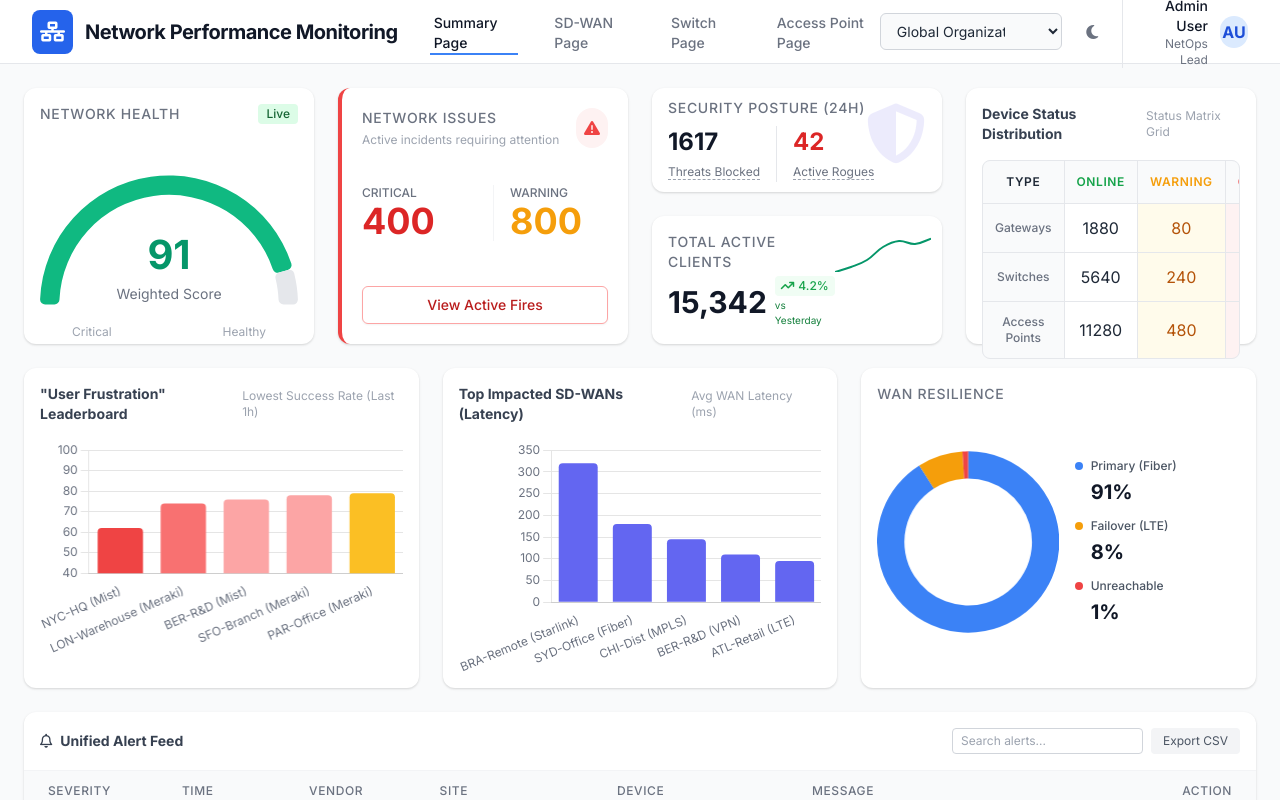
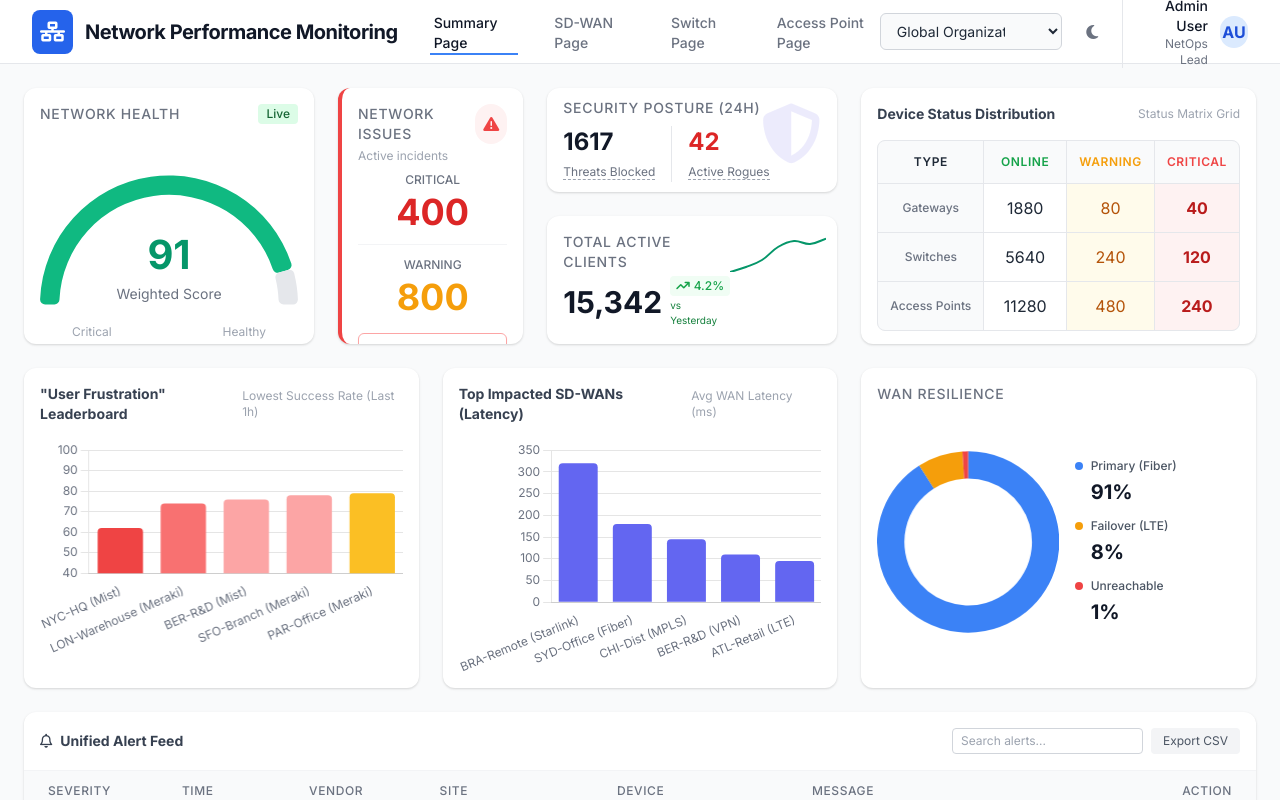
Before and after one commit to jkarnik/Network-Page, a plain HTML site: page index.html in a window 1280 px wide. Drawn offline with nearby package versions, Linux system fonts and the light colour scheme.

Commit message:
Reordering v2

```diff
--- a/index.html
+++ b/index.html
@@ -199,34 +199,30 @@
             </div>
 
             <!-- 2. Critical Issues Counter (Big Numbers) -->
-            <div class="col-span-12 sm:col-span-6 lg:col-span-3 card p-0 overflow-hidden border-l-4 border-red-500 h-64 bg-white dark:bg-dark-card">
-                <div class="p-5 flex-1 flex flex-col justify-between">
+            <div class="col-span-12 sm:col-span-6 lg:col-span-2 card p-0 overflow-hidden border-l-4 border-red-500 h-64 bg-white dark:bg-dark-card">
+                <div class="p-4 flex-1 flex flex-col justify-between">
                     <div class="flex justify-between items-start">
                         <div>
                             <h3 class="text-sm font-medium text-gray-500 dark:text-gray-400 uppercase tracking-wider">Network Issues</h3>
-                            <p class="text-xs text-gray-400 mt-1">Active incidents requiring attention</p>
+                            <p class="text-xs text-gray-400 mt-1">Active incidents</p>
                         </div>
                         <div class="bg-red-50 dark:bg-red-900/20 p-2 rounded-full">
                             <i class="fa-solid fa-triangle-exclamation text-red-500"></i>
                         </div>
                     </div>
 
-                    <div class="grid grid-cols-2 gap-4 my-2">
-                        <div class="flex flex-col">
-                            <span class="text-xs text-gray-500 dark:text-gray-400 font-medium uppercase">Critical</span>
-                            <div class="flex items-baseline gap-1">
-                                <span class="text-4xl font-bold text-red-600" id="criticalCount">--</span>
-                            </div>
+                    <div class="flex flex-col gap-3 my-2">
+                        <div class="flex flex-col text-center">
+                            <span class="text-xs text-gray-500 dark:text-gray-400 font-medium uppercase mb-1">Critical</span>
+                            <span class="text-4xl font-bold text-red-600" id="criticalCount">--</span>
                         </div>
-                        <div class="flex flex-col border-l pl-4 border-gray-100 dark:border-gray-700">
-                            <span class="text-xs text-gray-500 dark:text-gray-400 font-medium uppercase">Warning</span>
-                            <div class="flex items-baseline gap-1">
-                                <span class="text-4xl font-bold text-amber-500" id="warningCount">--</span>
-                            </div>
+                        <div class="flex flex-col text-center border-t pt-3 border-gray-100 dark:border-gray-700">
+                            <span class="text-xs text-gray-500 dark:text-gray-400 font-medium uppercase mb-1">Warning</span>
+                            <span class="text-4xl font-bold text-amber-500" id="warningCount">--</span>
                         </div>
                     </div>
 
-                    <button id="toggleFiresBtn" onclick="toggleActiveFires()" class="mt-2 w-full flex justify-center items-center py-2 px-4 border border-red-300 dark:border-red-800 rounded-md shadow-sm text-sm font-medium text-red-700 dark:text-red-400 bg-white dark:bg-gray-800 hover:bg-red-50 dark:hover:bg-red-900/30 focus:outline-none transition-colors">
+                    <button id="toggleFiresBtn" onclick="toggleActiveFires()" class="mt-2 w-full flex justify-center items-center py-2 px-3 border border-red-300 dark:border-red-800 rounded-md shadow-sm text-xs font-medium text-red-700 dark:text-red-400 bg-white dark:bg-gray-800 hover:bg-red-50 dark:hover:bg-red-900/30 focus:outline-none transition-colors">
                         View Active Fires
                     </button>
                 </div>
@@ -275,7 +271,7 @@
             </div>
 
              <!-- 4. Device Status Distribution (Status Matrix) -->
-             <div class="col-span-12 sm:col-span-6 lg:col-span-3 card p-4 h-64 bg-white dark:bg-dark-card">
+             <div class="col-span-12 sm:col-span-6 lg:col-span-4 card p-4 h-64 bg-white dark:bg-dark-card">
                 <div class="flex justify-between items-center mb-4">
                     <h3 class="text-sm font-bold text-gray-700 dark:text-white">Device Status Distribution</h3>
                     <span class="text-xs text-gray-400">Status Matrix Grid</span>
```
